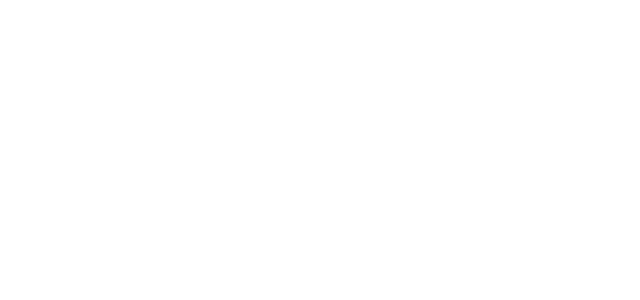
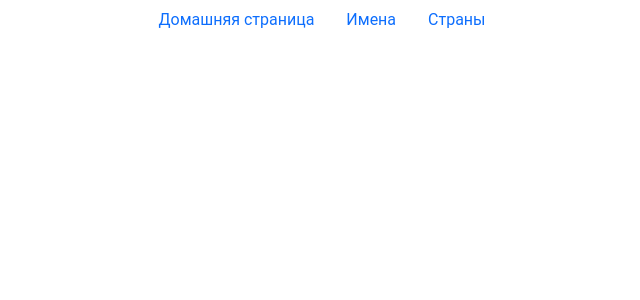
Before and after one commit to kl1mmm/testtask-vsk, an Angular app: page / in a window 1280 px wide. Shown: the top 300 px of the page, without its empty margins (318-958 px from the left). Built offline with nearby package versions, Linux system fonts and the light colour scheme.

Commit message:
Router are created and configured.

```diff
--- a/src/app/app.component.html
+++ b/src/app/app.component.html
@@ -1,2 +1,20 @@
 <div class="wrapper">
+
+  <!--  Навигационную панель не выносил в отдельный компонент в связи с использованием Bootstrap: вся стилистика содержится-->
+  <!--  в коде данной библиотеки.-->
+  <ul class="nav justify-content-center">
+    <li class="nav-item">
+      <a class="nav-link active" aria-current="page" routerLink="">Домашняя страница</a>
+    </li>
+    <li class="nav-item">
+      <a class="nav-link" routerLink="/name">Имена</a>
+    </li>
+    <li class="nav-item">
+      <a class="nav-link" routerLink="/countries">Страны</a>
+    </li>
+  </ul>
+  <!--  Навигационную панель не выносил в отдельный компонент в связи с использованием Bootstrap: вся стилистика содержится-->
+  <!--  в коде данной библиотеки.-->
+
+  <router-outlet></router-outlet>
 </div>
--- a/src/app/app.module.ts
+++ b/src/app/app.module.ts
@@ -1,10 +1,17 @@
-import { NgModule } from '@angular/core';
-import { BrowserModule } from '@angular/platform-browser';
+import {NgModule} from '@angular/core';
+import {BrowserModule} from '@angular/platform-browser';
 
-import { AppComponent } from './app.component';
-import { NamePageComponent } from './name-page/name-page.component';
+import {Routes, RouterModule} from "@angular/router";
+
+import {AppComponent} from './app.component';
 import {FormsModule} from "@angular/forms";
-import { CountriesComponent } from './countries/countries.component';
+import {NamePageComponent} from './name-page/name-page.component';
+import {CountriesComponent} from './countries/countries.component';
+
+const appRoutes: Routes = [
+  {path: 'name', component: NamePageComponent},
+  {path: 'countries', component: CountriesComponent},
+]
 
 @NgModule({
   declarations: [
@@ -12,11 +19,13 @@ import { CountriesComponent } from './countries/countries.component';
     NamePageComponent,
     CountriesComponent
   ],
-    imports: [
-        BrowserModule,
-        FormsModule
-    ],
+  imports: [
+    BrowserModule,
+    FormsModule,
+    RouterModule.forRoot(appRoutes)
+  ],
   providers: [],
   bootstrap: [AppComponent]
 })
-export class AppModule { }
+export class AppModule {
+}
```
